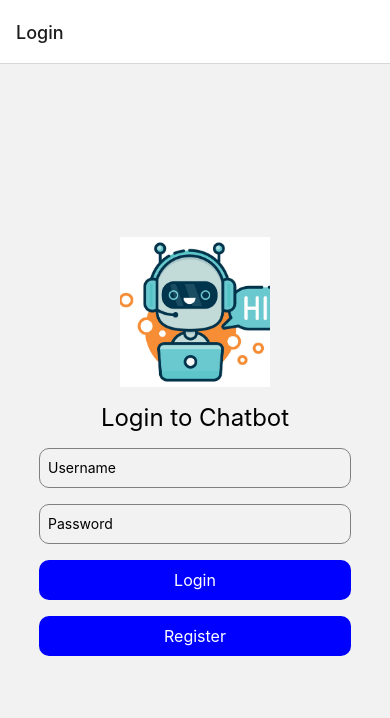
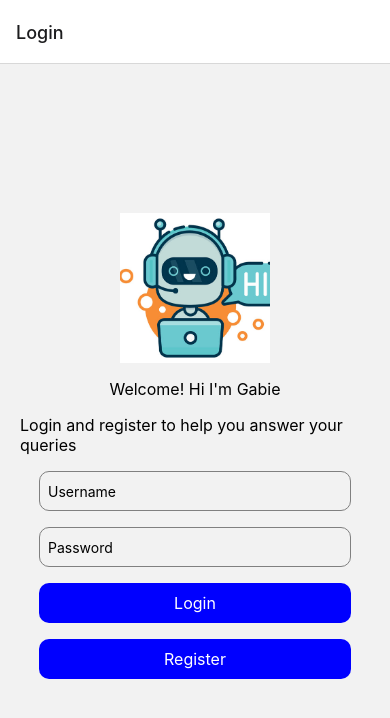
Before and after one commit to Nevram30/Gabie-chatbot, a React Native app: screen /Login in a window 390 px wide. Shown: the top 718 px of the page. Built offline with nearby package versions, Linux system fonts and the light colour scheme; no server answers.

Commit message:
feat: add updates

```diff
--- a/Chatbot.js
+++ b/Chatbot.js
@@ -1,13 +1,13 @@
-import React, { useState, useEffect } from 'react';
-import { GiftedChat } from 'react-native-gifted-chat';
-import { Dialogflow_V2 } from 'react-native-dialogflow';
+import React, { useState, useEffect } from "react";
+import { GiftedChat } from "react-native-gifted-chat";
+import { Dialogflow_V2 } from "react-native-dialogflow";
 
-import {dialogflowConfig} from './env';
+import { dialogflowConfig } from "./env";
 
 const BOT_USER = {
   _id: 2,
-  name: 'FAQ Bot',
-  avatar: 'https://i.imgur.com/7k12EPD.png'
+  name: "FAQ Bot",
+  avatar: "https://i.imgur.com/7k12EPD.png",
 };
 
 const Chatbot = () => {
@@ -16,8 +16,8 @@ const Chatbot = () => {
       _id: 1,
       text: `Hi! I am Gabie the FAQ bot 🤖 from Gabreil Taborin College of Davao. I can help you with any questions you have.`,
       createdAt: new Date(),
-      user: BOT_USER
-    }
+      user: BOT_USER,
+    },
   ]);
 
   useEffect(() => {
@@ -35,7 +35,9 @@ const Chatbot = () => {
   };
 
   const onSend = (messages = []) => {
-    setMessages((previousMessages) => GiftedChat.append(previousMessages, messages));
+    setMessages((previousMessages) =>
+      GiftedChat.append(previousMessages, messages)
+    );
 
     let message = messages[0].text;
 
@@ -51,10 +53,12 @@ const Chatbot = () => {
       _id: messages.length + 1,
       text,
       createdAt: new Date(),
-      user: BOT_USER
+      user: BOT_USER,
     };
 
-    setMessages((previousMessages) => GiftedChat.append(previousMessages, [msg]));
+    setMessages((previousMessages) =>
+      GiftedChat.append(previousMessages, [msg])
+    );
   };
 
   return (
@@ -62,11 +66,11 @@ const Chatbot = () => {
       messages={messages}
       onSend={(messages) => onSend(messages)}
       user={{
-        _id: 1
+        _id: 1,
       }}
     />
   );
-}
+};
 
 // const responses = require('./response.json');
 
@@ -110,8 +114,6 @@ const Chatbot = () => {
 //     setMessages((previousMessages) => GiftedChat.append(previousMessages, [botMessage]));
 //   };
 
-
-
 //   const getBotResponse = (userMessage) => {
 //     const categories = Object.keys(responses.responses);
 
--- a/HomeScreen.js
+++ b/HomeScreen.js
@@ -1,6 +1,11 @@
 import React from "react";
-import { View, SafeAreaView, Text, Button, StyleSheet, TouchableOpacity } from "react-native";
-import CustomButton from "./components/ButtonProps";
+import {
+  View,
+  SafeAreaView,
+  Text,
+  StyleSheet,
+  TouchableOpacity,
+} from "react-native";
 import { auth } from "./firebaseConfig";
 import { useNavigation } from "@react-navigation/native";
 
@@ -25,20 +30,15 @@ const HomeScreen = () => {
     <View style={styles.container}>
       <SafeAreaView>
         <View style={styles.header}>
-          <Text style={styles.title}>Welcome to ChatBot</Text>
+          <Text style={styles.title}>Welcome to Gabriel Taborin Colege of Davao</Text>
         </View>
-        <View style={styles.header}>
-          <CustomButton
-            style={styles.buttonStart}
-            title="Start Chat Now"
-            onPress={handleGetStarted}
-          />
-        </View>
+          <TouchableOpacity style={styles.loginButton} onPress={handleGetStarted}>
+            <Text style={styles.loginButtonText}>Start Chat Now</Text>
+          </TouchableOpacity>
+        <TouchableOpacity style={styles.loginButton} onPress={handleSignOut}>
+          <Text style={styles.loginButtonText}>Logout</Text>
+        </TouchableOpacity>
       </SafeAreaView>
-
-      <TouchableOpacity style={styles.loginButton} onPress={handleSignOut}>
-        <Text style={styles.loginButtonText}>Logout</Text>
-      </TouchableOpacity>
     </View>
   );
 };
@@ -68,6 +68,7 @@ const styles = StyleSheet.create({
     marginBottom: 16,
     justifyContent: "center",
     alignItems: "center",
+    marginLeft: 32,
   },
   loginButtonText: {
     color: "white",
--- a/LoginScreen.js
+++ b/LoginScreen.js
@@ -7,7 +7,6 @@ import {
   Image,
   StyleSheet,
 } from "react-native";
-import { auth } from "./firebaseConfig";
 import { useNavigation } from "@react-navigation/native";
 import { getAuth, createUserWithEmailAndPassword, signInWithEmailAndPassword } from "firebase/auth";
 
@@ -55,7 +54,8 @@ const handleSignup = () => {
         source={require("./assets/images/chat-bot.jpg")}
         style={styles.logo}
       />
-      <Text style={styles.title}>Login to Chatbot</Text>
+      <Text style={styles.title}>Welcome! Hi I'm Gabie</Text>
+      <Text style={styles.title}>Login and register to help you answer your queries</Text>
       <TextInput
         style={styles.input}
         placeholder="Username"
@@ -86,7 +86,9 @@ const styles = StyleSheet.create({
     alignItems: "center",
   },
   title: {
-    fontSize: 24,
+    fontSize: 16,
+    paddingLeft: 20,
+    paddingRight: 20,
     marginBottom: 16,
   },
   input: {
```
